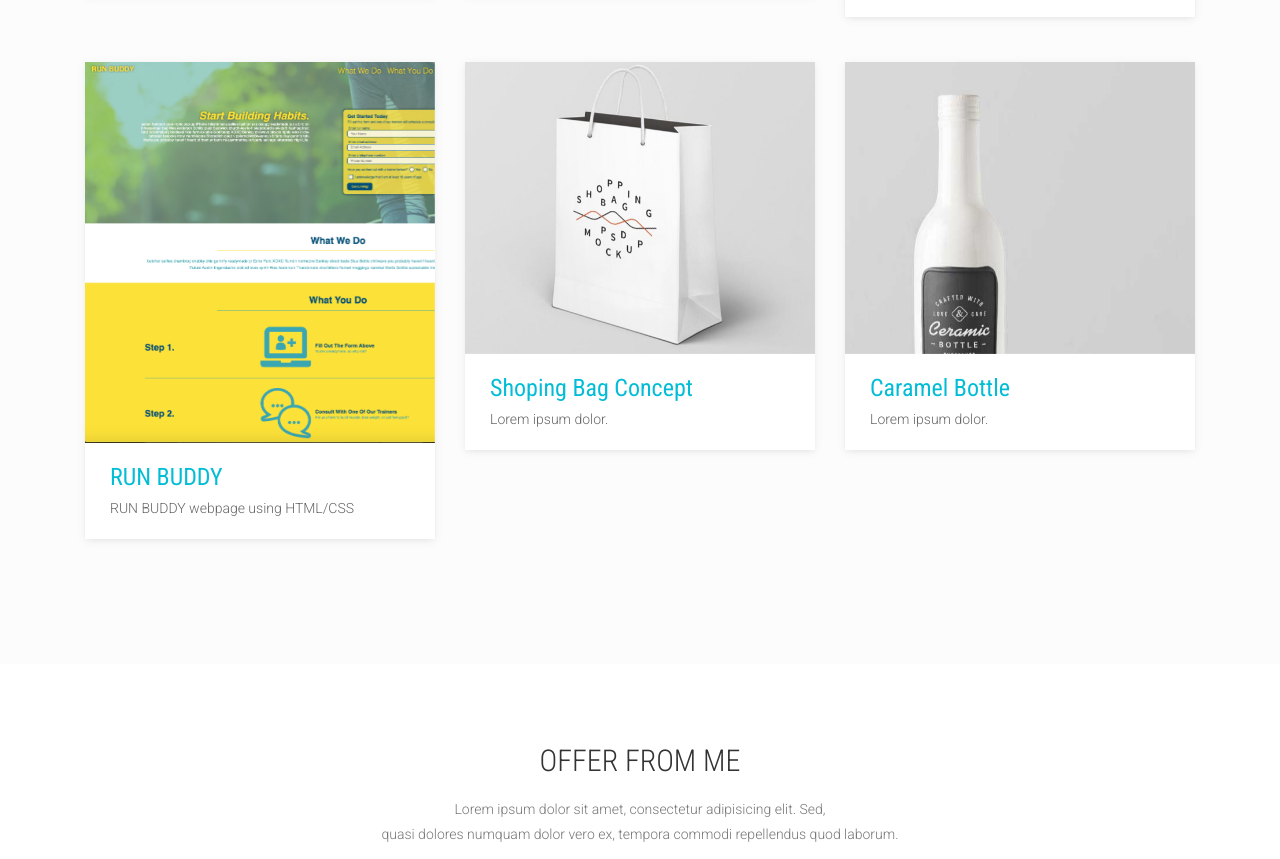
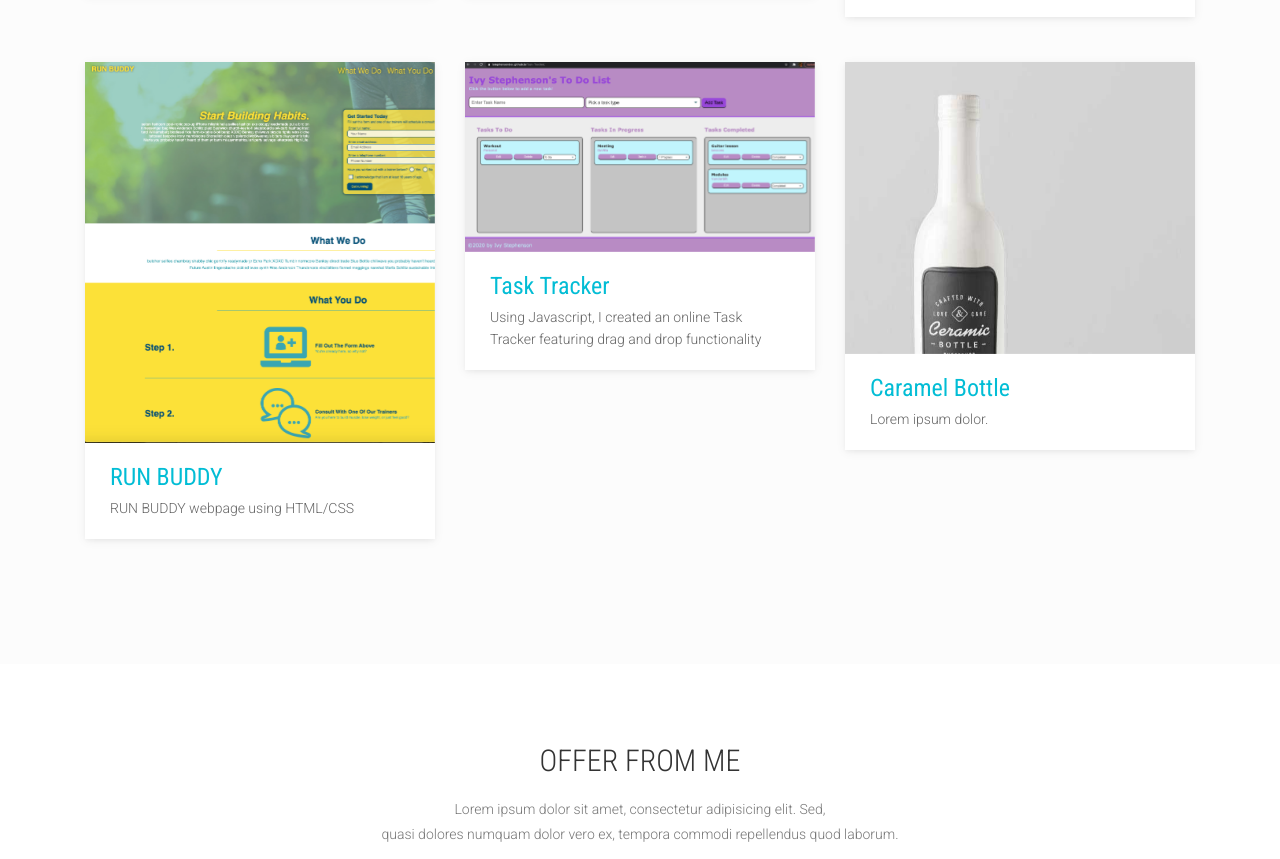
Before and after one commit to Istephensondev/Ivy-Professional-Portfolio, a website: page theme/index.html in a window 1280 px wide. Shown: the part 2249-3108 px from the top of the page. Drawn offline with Linux system fonts and the light colour scheme; files whose address does not match are found by name; a web font is replaced by a local one.

Commit message:
Task Tracker

```diff
--- a/theme/index.html
+++ b/theme/index.html
@@ -286,22 +286,22 @@ Portfolio Section Start
       <div class="col-md-4 col-sm-6">
         <figure class="wow fadeInLeft animated" data-wow-duration="500ms" data-wow-delay="900ms">
           <div class="img-wrapper">
-            <img src="images/portfolio/item-5.jpg" class="img-fluid" alt="">
+            <img src="images/taskmaster1.jpg" class="img-fluid" alt="">
             <div class="overlay">
               <div class="buttons">
-                <a rel="gallery" class="fancybox" href="images/portfolio/item-5.jpg">Demo</a>
-                <a target="_blank" href="single-portfolio.html">Details</a>
+                <a rel="gallery" class="fancybox" href="https://istephensondev.github.io/Task-Tracker/.">Details</a>
+
               </div>
             </div>
           </div>
           <figcaption>
             <h4>
               <a href="#">
-                Shoping Bag Concept
+               Task Tracker
               </a>
             </h4>
             <p>
-              Lorem ipsum dolor.
+              Using Javascript, I created an online Task Tracker featuring drag and drop functionality
             </p>
           </figcaption>
         </figure>
```
